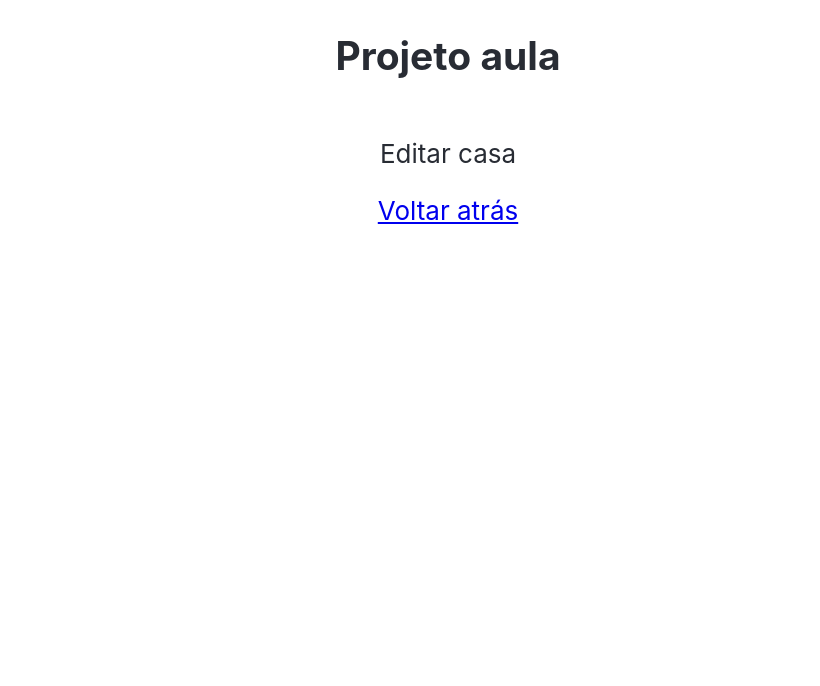
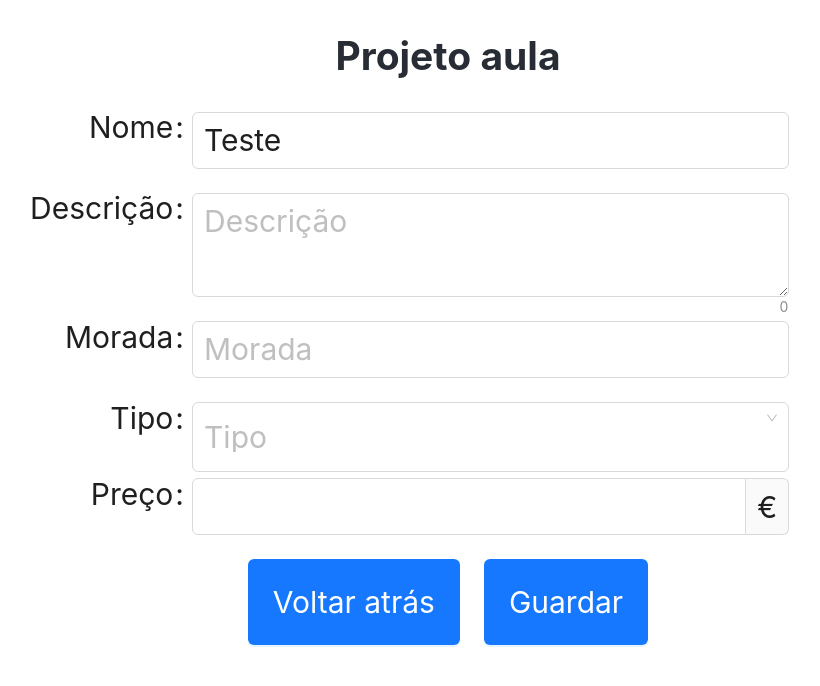
Before and after one commit to pedromareis/dw2-tp-aula, a React (Create React App) app: page /edit in a window 1280 px wide. Shown: the top 686 px of the page, without its empty margins (192-1012 px from the left). Built offline with nearby package versions, Linux system fonts and the light colour scheme.

Commit message:
Created edit house page and form

```diff
--- /dev/null
+++ b/src/pages/EditHouse.css
@@ -0,0 +1,22 @@
+.ant-form-item-label label {
+  font-size: 30px !important;
+}
+
+.ant-form-item input,
+.ant-form-item textarea,
+.ant-select-selection-search-input input {
+  font-size: 30px !important;
+}
+
+.ant-input-number-group-addon {
+  font-size: 30px !important;
+}
+
+.ant-select-selector {
+  height: 70px !important;
+  font-size: 30px !important;
+}
+
+.ant-select-selection-item span {
+  font-size: 30px !important;
+}
--- a/src/pages/EditHouse.js
+++ b/src/pages/EditHouse.js
@@ -1,10 +1,107 @@
 import { Link } from "react-router-dom";
+import { Button, Form, Input, InputNumber, Select } from "antd";
+import "./EditHouse.css";
+import { useState } from "react";
+
+const { Option } = Select;
+
+const formItemLayout = {
+  labelCol: {
+    xs: { span: 24 },
+    sm: { span: 6 },
+  },
+  wrapperCol: {
+    xs: { span: 24 },
+    sm: { span: 14 },
+  },
+};
 
 const EditHouse = () => {
+  const [casa, setCasa] = useState({
+    nome: "Teste",
+    descricao: "",
+    morada: "",
+    tipo: null,
+    preco: null,
+  });
+
   return (
     <>
-      <p>Editar casa</p>
-      <Link to="/">Voltar atrás</Link>
+      <Form {...formItemLayout} style={{ width: "80%" }}>
+        <Form.Item label="Nome">
+          <Input
+            placeholder="Nome"
+            defaultValue={casa.nome}
+            onChange={(e) => {
+              setCasa({ ...casa, nome: e.target.value });
+            }}
+          />
+        </Form.Item>
+
+        <Form.Item label="Descrição">
+          <Input.TextArea
+            allowClear
+            showCount
+            placeholder="Descrição"
+            defaultValue={casa.descricao}
+            onChange={(e) => {
+              setCasa({ ...casa, descricao: e.target.value });
+            }}
+          />
+        </Form.Item>
+
+        <Form.Item label="Morada">
+          <Input
+            placeholder="Morada"
+            defaultValue={casa.morada}
+            onChange={(e) => {
+              setCasa({ ...casa, morada: e.target.value });
+            }}
+          />
+        </Form.Item>
+
+        <Form.Item label="Tipo" hasFeedback>
+          <Select
+            placeholder="Tipo"
+            allowClear
+            defaultValue={casa.tipo}
+            onChange={(value) => {
+              setCasa({ ...casa, tipo: value });
+            }}
+          >
+            <Option value="arrendar">Arrendar</Option>
+            <Option value="vender">Vender</Option>
+          </Select>
+        </Form.Item>
+
+        <Form.Item label="Preço">
+          <InputNumber
+            style={{ width: "100%" }}
+            addonAfter="€"
+            defaultValue={casa.preco}
+            onChange={(e) => {
+              setCasa({ ...casa, preco: e });
+            }}
+          />
+        </Form.Item>
+      </Form>
+
+      <div style={{ display: "flex", gap: 24 }}>
+        <Button
+          type="primary"
+          style={{ fontSize: 30, height: "auto", padding: 24 }}
+        >
+          <Link to="/">Voltar atrás</Link>
+        </Button>
+
+        <Button
+          type="primary"
+          style={{ fontSize: 30, height: "auto", padding: 24 }}
+          onClick={() => console.log(casa)}
+        >
+          Guardar
+        </Button>
+      </div>
     </>
   );
 };
```
